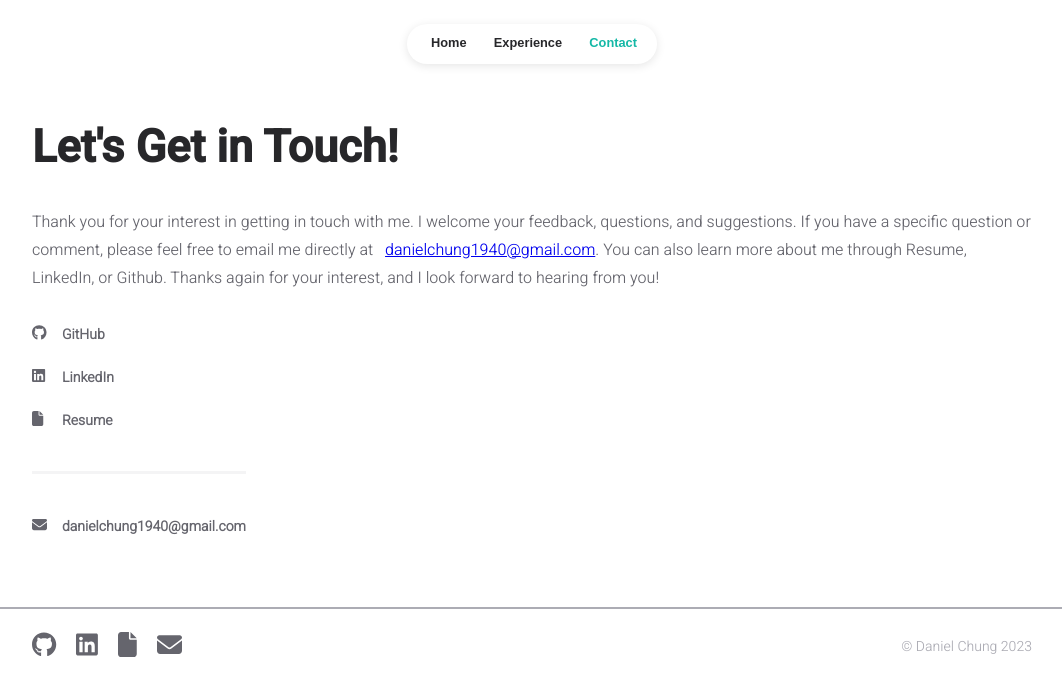
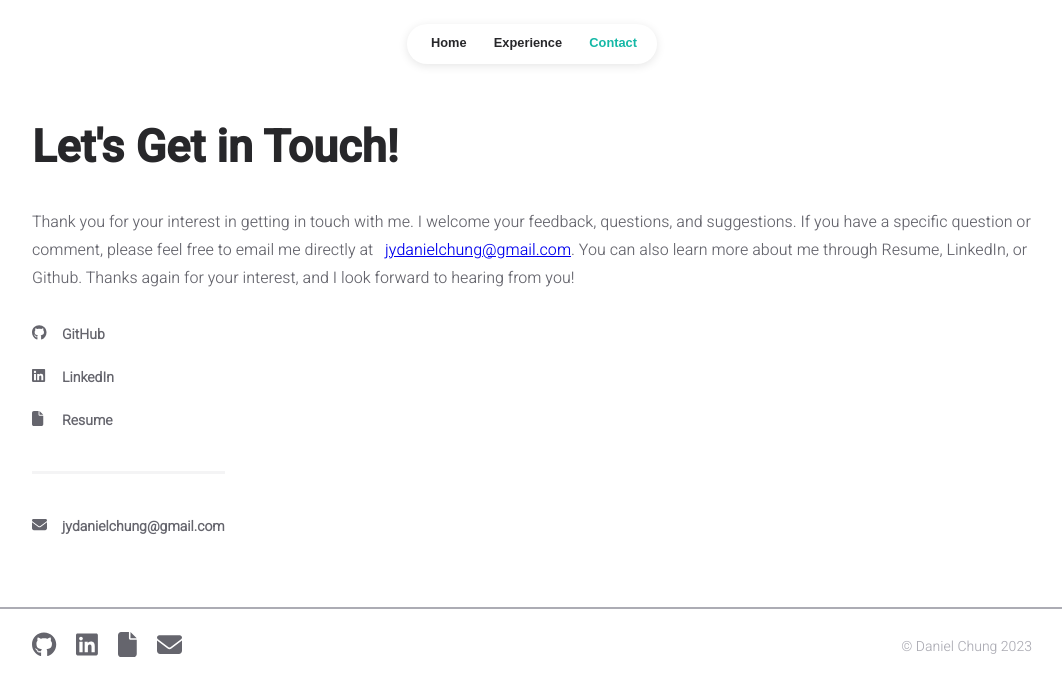
Before and after one commit to dchung1940/dchung1940.github.io, a React (Create React App) app: page /contact in a window 1280 px wide. Shown: the top 696 px of the page, without its empty margins (108-1170 px from the left). Built offline with nearby package versions, Linux system fonts and the light colour scheme.

Commit message:
email update

```diff
--- a/src/data/user.js
+++ b/src/data/user.js
@@ -2,7 +2,7 @@ const INFO = {
 	main: {
 		title: "Daniel Chung",
 		name: "Daniel Chung",
-		email: "danielchung1940@gmail.com",
+		email: "jydanielchung@gmail.com",
 		logo: "../logo.png",
 	},
 
```
